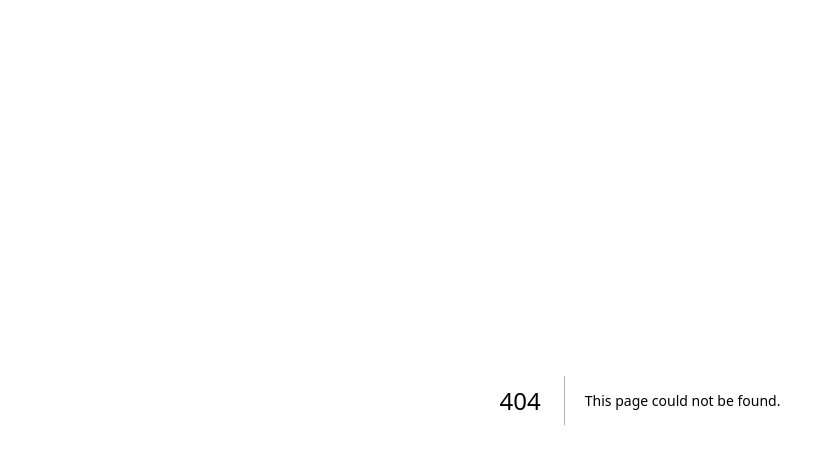
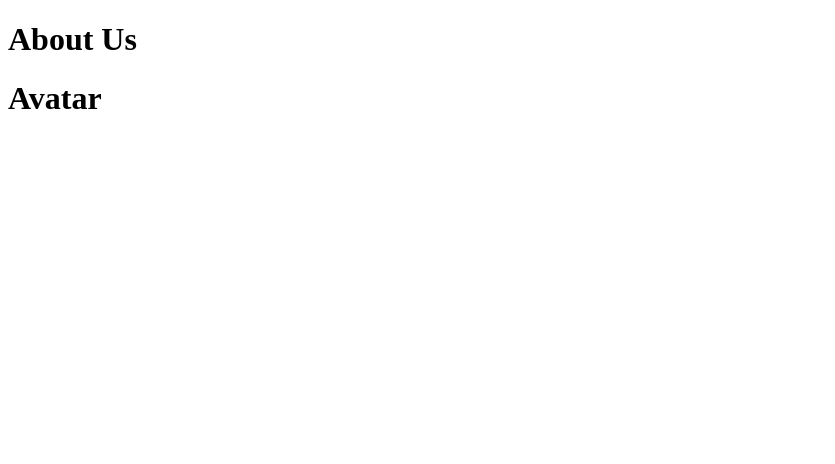
Before and after one commit to seorang42/nextJS14-practice, a Next.js app: page /about-us in a window 1280 px wide. Before the commit this address had no page. Shown: the top 464 px of the page, without its empty margins (0-835 px from the left). Built offline with nearby package versions, Linux system fonts and the light colour scheme.

Commit message:
2.1 Defining Routes

```diff
--- /dev/null
+++ b/app/about-us/company/page.tsx
@@ -0,0 +1,3 @@
+export default function Company() {
+  return <h1>Company</h1>;
+}
--- /dev/null
+++ b/app/about-us/company/sales/page.tsx
@@ -0,0 +1,3 @@
+export default function Sales() {
+  return <h1>Sales Team</h1>;
+}
--- /dev/null
+++ b/app/about-us/components/Avatar.tsx
@@ -0,0 +1,3 @@
+export default function Avatar() {
+  return <h1>Avatar</h1>;
+}
--- /dev/null
+++ b/app/about-us/page.tsx
@@ -0,0 +1,10 @@
+import Avatar from "./components/Avatar";
+
+export default function AboutUs() {
+  return (
+    <div>
+      <h1>About Us</h1>
+      <Avatar />
+    </div>
+  );
+}
```
